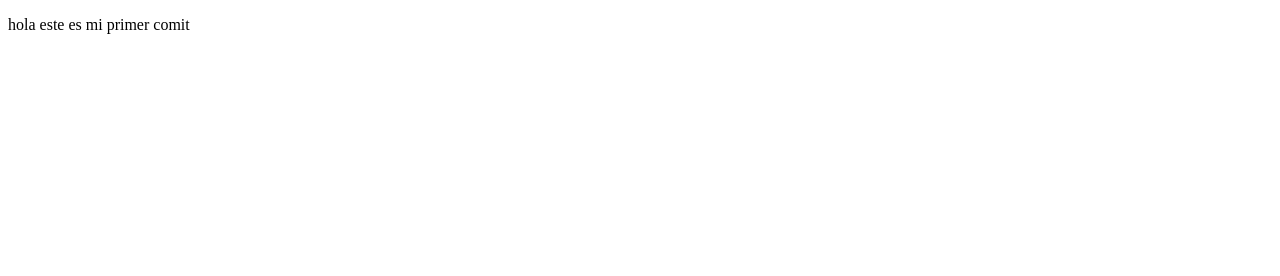
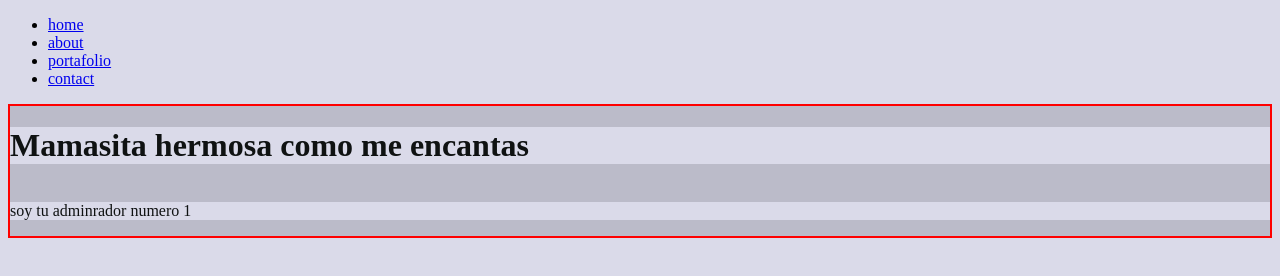
Before and after one commit to mianriga12/pruebas, a plain HTML site: page index.html in a window 1280 px wide. Drawn offline with Linux system fonts and the light colour scheme.

Commit message:
segundo commit

```diff
--- a/index.html
+++ b/index.html
@@ -8,6 +8,20 @@
     <link rel="stylesheet" href="./styles.css">
 </head>
 <body>
-    <p>hola este es mi primer comit</p>
+    <header>
+        <nav>
+          <a href=""></a>
+          <ul>
+            <li><a href="home">home</a></li>
+            <li><a href="about">about</a></li>
+            <li><a href="portafolio">portafolio</a></li>
+            <li><a href="contact">contact</a></li>
+          </ul>
+        </nav>
+      </header>
+    <div class="padre">
+         <h1 class="hijo">Mamasita hermosa como me encantas</h1>
+        <p class="hijo">soy tu adminrador numero 1</p>
+    </div>
 </body>
 </html>
--- a/styles.css
+++ b/styles.css
@@ -0,0 +1,15 @@
+*{
+    font-size: 15xp;
+    background-color: rgb(218, 218, 233);
+}
+.padre{
+    display:flex;
+    border: 2px solid red;
+    color: rgb(15, 18, 18);
+    flex-direction: column;
+    background-color: rgb(187, 187, 201);
+
+}
+.padre .hijo:nth-child(1){
+
+}
```
